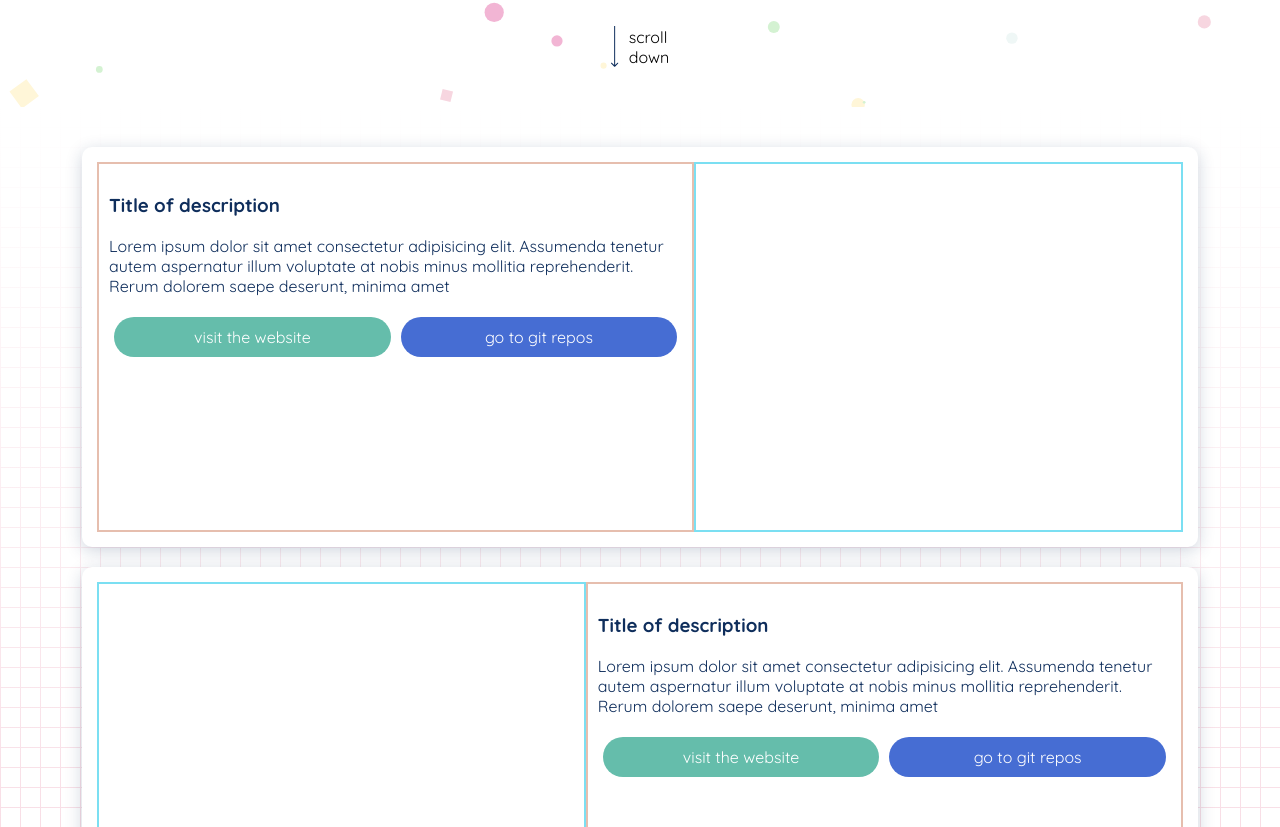
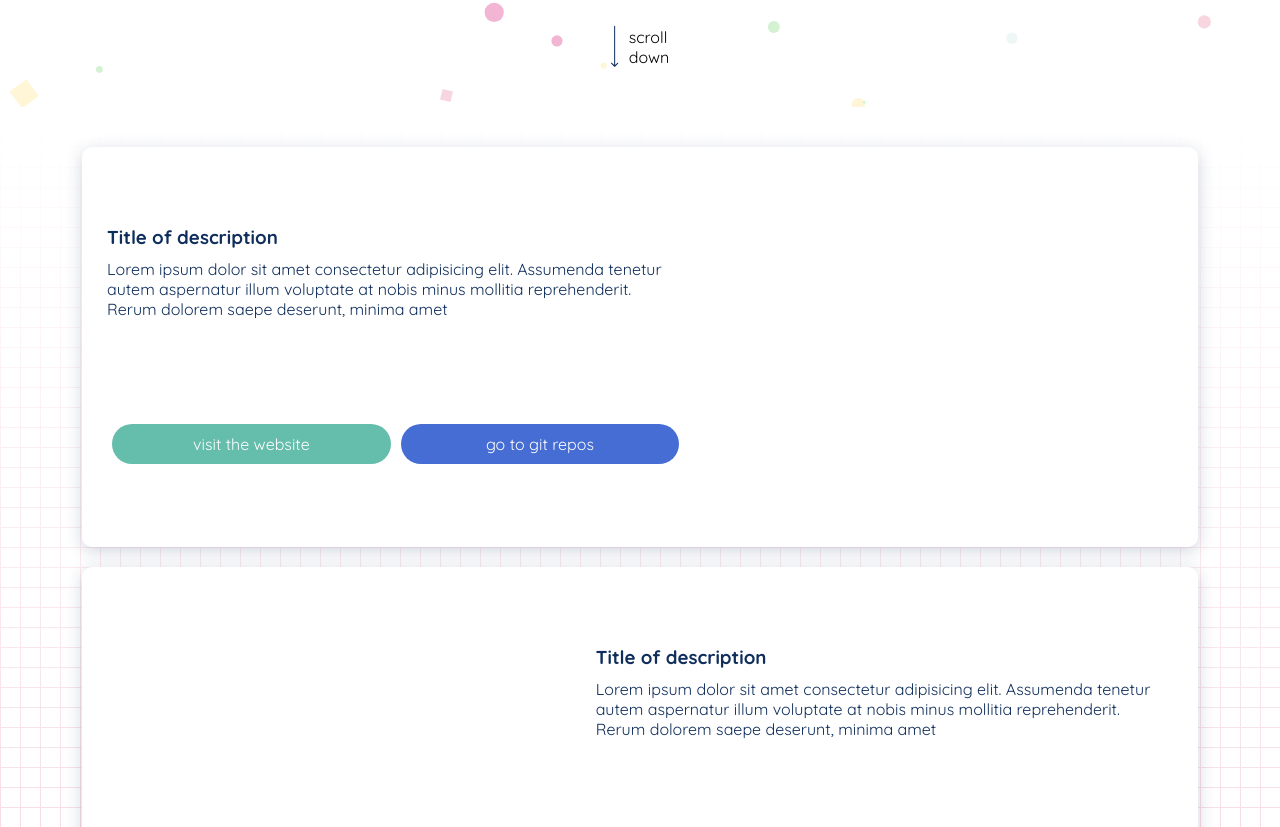
Before and after one commit to denizerisen/portfolio-page, a React (Create React App) app: page / in a window 1280 px wide. Shown: the part 693-1520 px from the top of the page. Built offline with nearby package versions, Linux system fonts and the light colour scheme.

Commit message:
desktop layout of desc

```diff
--- a/src/components/showcase/showcase.scss
+++ b/src/components/showcase/showcase.scss
@@ -41,18 +41,34 @@
   }
 
   .description-col {
-    border: 2px solid $color-sub;
     flex: 55%;
   }
 
   .image-col {
-    border: 2px solid $color-sky-blue;
     flex: 45%;
   }
 }
 
 .description-col {
-  padding: px(10);
+  padding: px(25) px(10);
+  display: flex;
+  flex-direction: column;
+  justify-content: center;
+
+  h3,
+  p {
+    margin: 0;
+  }
+
+  h3,
+  .link-wrapper {
+    flex-basis: auto;
+  }
+
+  p {
+    flex-basis: 50%;
+    margin-top: px(10);
+  }
 
   .link-wrapper {
     display: flex;
```
